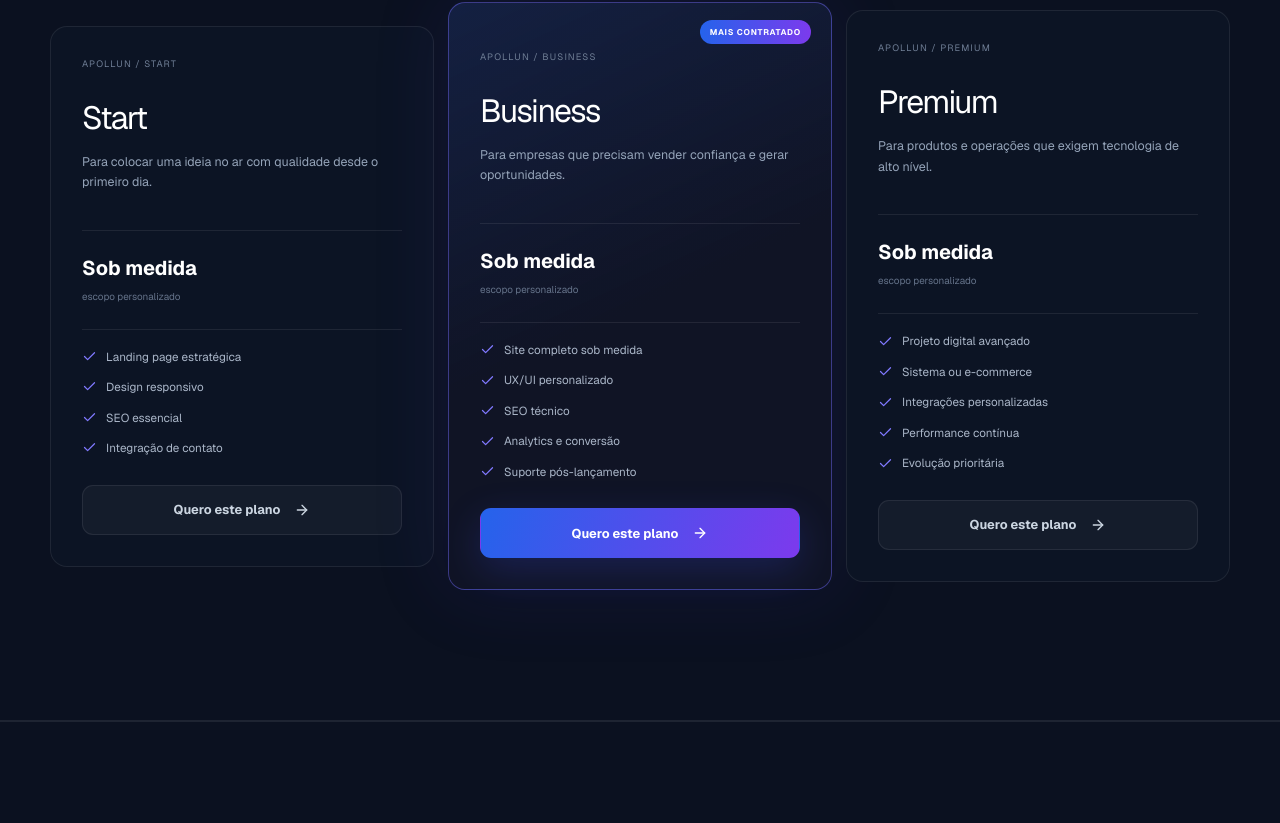
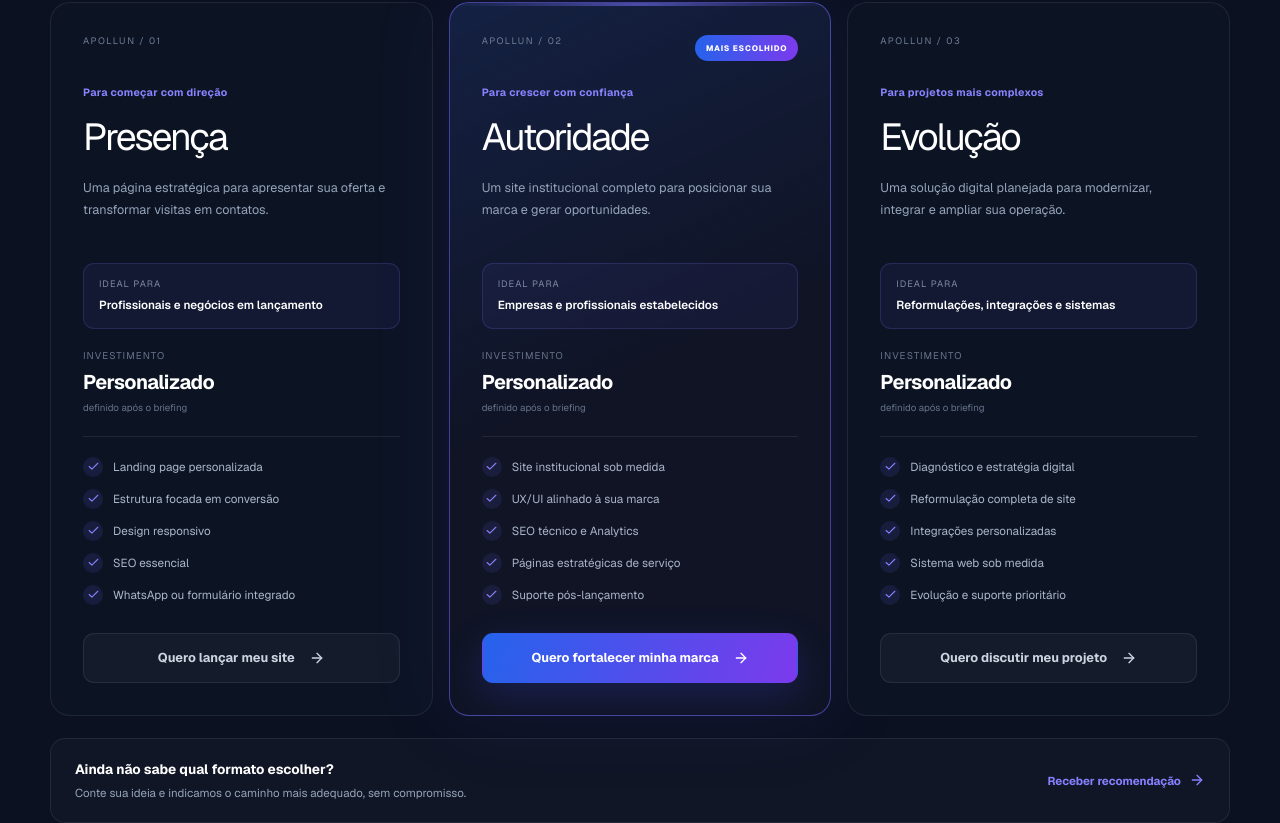
Before and after one commit to xRiickk/Apollun.Dev, a Next.js app: page / in a window 1280 px wide. Shown: the part 6449-7272 px from the top of the page. Built offline with nearby package versions, Linux system fonts and the light colour scheme.

Commit message:
Update Site source

```diff
--- a/app/page.tsx
+++ b/app/page.tsx
@@ -50,9 +50,36 @@ const steps = [
 ];
 
 const plans = [
-  { name: "Start", description: "Para colocar uma ideia no ar com qualidade desde o primeiro dia.", items: ["Landing page estratégica", "Design responsivo", "SEO essencial", "Integração de contato"], featured: false },
-  { name: "Business", description: "Para empresas que precisam vender confiança e gerar oportunidades.", items: ["Site completo sob medida", "UX/UI personalizado", "SEO técnico", "Analytics e conversão", "Suporte pós-lançamento"], featured: true },
-  { name: "Premium", description: "Para produtos e operações que exigem tecnologia de alto nível.", items: ["Projeto digital avançado", "Sistema ou e-commerce", "Integrações personalizadas", "Performance contínua", "Evolução prioritária"], featured: false },
+  {
+    code: "01",
+    name: "Presença",
+    eyebrow: "Para começar com direção",
+    description: "Uma página estratégica para apresentar sua oferta e transformar visitas em contatos.",
+    ideal: "Profissionais e negócios em lançamento",
+    items: ["Landing page personalizada", "Estrutura focada em conversão", "Design responsivo", "SEO essencial", "WhatsApp ou formulário integrado"],
+    cta: "Quero lançar meu site",
+    featured: false,
+  },
+  {
+    code: "02",
+    name: "Autoridade",
+    eyebrow: "Para crescer com confiança",
+    description: "Um site institucional completo para posicionar sua marca e gerar oportunidades.",
+    ideal: "Empresas e profissionais estabelecidos",
+    items: ["Site institucional sob medida", "UX/UI alinhado à sua marca", "SEO técnico e Analytics", "Páginas estratégicas de serviço", "Suporte pós-lançamento"],
+    cta: "Quero fortalecer minha marca",
+    featured: true,
+  },
+  {
+    code: "03",
+    name: "Evolução",
+    eyebrow: "Para projetos mais complexos",
+    description: "Uma solução digital planejada para modernizar, integrar e ampliar sua operação.",
+    ideal: "Reformulações, integrações e sistemas",
+    items: ["Diagnóstico e estratégia digital", "Reformulação completa de site", "Integrações personalizadas", "Sistema web sob medida", "Evolução e suporte prioritário"],
+    cta: "Quero discutir meu projeto",
+    featured: false,
+  },
 ];
 
 const faq = [
@@ -329,8 +356,18 @@ export default function Home() {
 
       <section className="section pricingSection" id="planos">
         <div className="container">
-          <SectionTitle eyebrow="Formatos de projeto" title={<>Uma solução para cada <span>momento do negócio.</span></>} text="O escopo final é personalizado. Os formatos abaixo ajudam a identificar o melhor ponto de partida." />
-          <div className="pricingGrid">{plans.map((plan) => <Reveal className={`priceCard ${plan.featured ? "featured" : ""}`} key={plan.name}>{plan.featured && <div className="popularBadge">Mais contratado</div>}<span className="planLabel">APOLLUN / {plan.name.toUpperCase()}</span><h3>{plan.name}</h3><p>{plan.description}</p><div className="priceLine"><strong>Sob medida</strong><span>escopo personalizado</span></div><ul>{plan.items.map((item) => <li key={item}><Check size={15} />{item}</li>)}</ul><button className={`button ${plan.featured ? "primary" : "secondary"}`} type="button" onClick={() => setBriefingOpen(true)}>Quero este plano <ArrowRight size={16} /></button></Reveal>)}</div>
+          <SectionTitle eyebrow="Encontre o formato ideal" title={<>Um ponto de partida para <span>cada objetivo.</span></>} text="Escolha o cenário mais próximo do seu momento. Depois, personalizamos o escopo para a realidade da sua empresa." />
+          <div className="pricingGrid">{plans.map((plan) => <Reveal className={`priceCard ${plan.featured ? "featured" : ""}`} key={plan.name}>
+            <div className="planTop"><span className="planLabel">APOLLUN / {plan.code}</span>{plan.featured && <div className="popularBadge">Mais escolhido</div>}</div>
+            <span className="planEyebrow">{plan.eyebrow}</span>
+            <h3>{plan.name}</h3>
+            <p>{plan.description}</p>
+            <div className="planIdeal"><span>Ideal para</span><strong>{plan.ideal}</strong></div>
+            <div className="priceLine"><span>Investimento</span><strong>Personalizado</strong><small>definido após o briefing</small></div>
+            <ul>{plan.items.map((item) => <li key={item}><span className="planCheck"><Check size={13} /></span>{item}</li>)}</ul>
+            <button className={`button ${plan.featured ? "primary" : "secondary"}`} type="button" onClick={() => setBriefingOpen(true)}>{plan.cta} <ArrowRight size={16} /></button>
+          </Reveal>)}</div>
+          <div className="pricingHelp"><div><strong>Ainda não sabe qual formato escolher?</strong><span>Conte sua ideia e indicamos o caminho mais adequado, sem compromisso.</span></div><button type="button" onClick={() => setBriefingOpen(true)}>Receber recomendação <ArrowRight size={16} /></button></div>
         </div>
       </section>
 
```
Also changed, not shown: app/globals.css.
